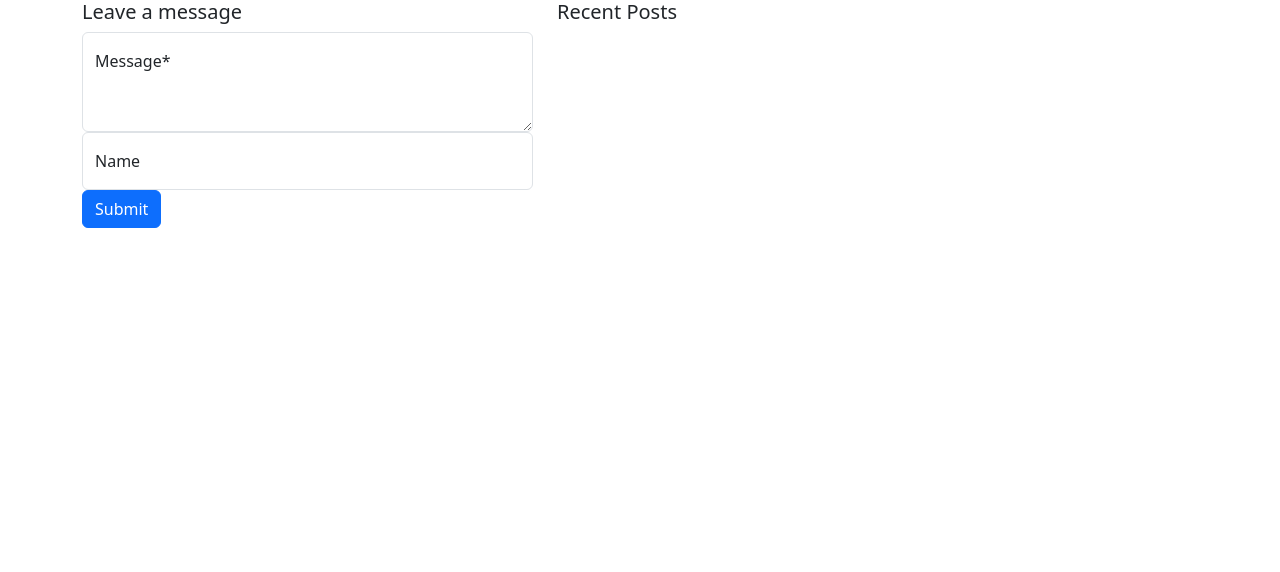
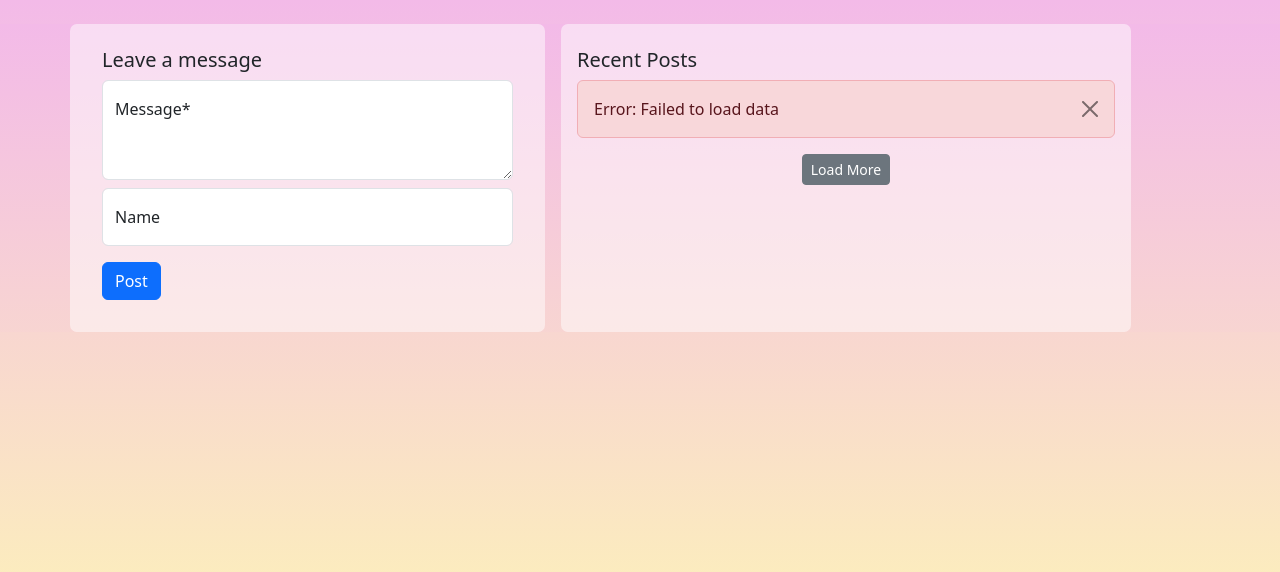
Before and after one commit to KavinAVS/instagram-confessions, a Flask app: page / in a window 1280 px wide. Shown: the top 572 px of the page. Run offline with Flask 2, Linux system fonts and the light colour scheme; data that the repository does not hold is empty; some libraries are stand-ins or nearby versions.

Commit message:
Finishes the instagram API call, cleans up the webpage, adds /recents api for recent posts call

```diff
--- a/app.py
+++ b/app.py
@@ -1,19 +1,31 @@
 from flask import Flask, render_template, request
+from flask_limiter import Limiter
+from flask_limiter.util import get_remote_address
+
 from waitress import serve
 import imageMaker.pil_autowrap as pilwrap
 import logging
 from decouple import config
+from instagrapi import Client
 import psycopg
+import json
 import os
 
 DATABASE_URL = config('DATABASE_URL')
 INSTA_USER = config('INSTA_USER')
 INSTA_PWD = config('INSTA_PWD')
 
-logger = logging.getLogger('waitress')
-logger.setLevel(logging.DEBUG)
+logger = logging.getLogger('instagrapi')
+logger.setLevel(logging.INFO)
+
 app = Flask(__name__)
+limiter = Limiter(get_remote_address, app=app)
 
+# Login to Instagram
+cl = Client()
+cl.login(INSTA_USER, INSTA_PWD)
+
+# Login to DB
 conn = psycopg.connect(DATABASE_URL)
 with conn.cursor() as cur:
     cur.execute("""
@@ -26,11 +38,14 @@
     """)
     conn.commit()
 
+
 @app.route('/', methods=["GET"])
 def main():
     return render_template("index.html")
 
+
 @app.route('/', methods=["POST"])
+@limiter.limit("10/day")
 def post():
     content = request.get_json(silent=True)
 
@@ -43,6 +58,7 @@
         name = content["name"]
 
     #add to DB
+    print("Adding to DB..")
     try:
         with conn.cursor() as cur:
             cur.execute(f"INSERT INTO Posts (message, name, reply_to) VALUES ('{content['message']}', '{name}', NULL) RETURNING PostID;")
@@ -50,24 +66,67 @@
             conn.commit()
             post_num=res[0][0]
     except:
+        print("Failed to add to db")
         return {"ret": False, "error":"dbwrite"}
 
+    print("Added to DB, Making image..")
 
     #Make the image
     post_str=f"post#{post_num:05d}"
     try:
-        pilwrap.make_text_image(content["message"], name, post_str, (100,100,0,255), post_str)
-    except:
+        pilwrap.make_text_image(content["message"], name, post_str, (55, 118, 173), post_str)
+    except Exception as e:
+        print("Failed make image", e)
         return {"ret": False, "error":"makeimage"}
 
+    print("Image made, posting image..")
+
     #post the image
-
+    try:
+        cl.photo_upload(f"./imageMaker/temp/{post_str}.jpg", post_str)
+    except:
+        print("Failed to post image")
+        with conn.cursor() as cur:
+            cur.execute(f"DELETE FROM Posts WHERE PostID='{post_num}';")
+            conn.commit()
+        return {"ret": False, "error":"uploadfail"}
 
     #delete the img from temp
-    os.remove(f"./temp/{post_str}.png")
+    os.remove(f"./imageMaker/temp/{post_str}.jpg")
 
-    return {"ret": True}
+    return {"ret": True, "post_num": post_num}
+
+@app.route('/recents', methods=["GET"])
+def recents():
+    startid = int(request.args.get('startid'))
+
+    if(startid is None):
+        return {"ret": False, "error":"nostartid"}
+
+    try:
+        with conn.cursor() as cur:
+            if(startid == -1):
+                cur.execute("SELECT MAX(PostID) FROM Posts;")
+                res = cur.fetchall()
+                conn.commit()
+                max_id = res[0][0]
+            else:
+                max_id = startid
+
+            min_id = max( (max_id - 30) , 0)
+            cur.execute(f"SELECT PostID,message,name FROM Posts WHERE PostID BETWEEN {min_id} AND {max_id};")
+            res = cur.fetchall()
+            conn.commit()
+
+    except Exception as e:
+        print(f"Failed to get from db {e}")
+        return {"ret": False, "error":"dbfail"}
+
+    return {"ret": True, "data": res}
 
 if __name__ == "__main__":
+    logger = logging.getLogger('waitress')
+    logger.setLevel(logging.INFO)
+
     #serve(app, host='0.0.0.0', port=80, threads=8)
     app.run(host='0.0.0.0', port=80)
--- a/static/scripts.js
+++ b/static/scripts.js
@@ -2,9 +2,18 @@
 const responseForm = document.getElementById('responseForm');
 const responseResult = document.getElementById('responseResult');
 
+var loading = false;
+
 responseForm.addEventListener('submit', function(e) {
     // Prevent default behavior:
     e.preventDefault();
+
+    if(loading){
+        alertMessage(`Request already in progress`, "warning");
+        return
+    }
+    loading = true;
+    setLoading(true);
 
     fetch('/', {
         method: 'POST',
@@ -17,12 +26,102 @@
             "name": responseForm.elements["uname"].value
         })
     })
+    .then(response =>{
+        if(response.status === 429) throw "429error";
+        return response.json();
+    })
+    .then((response)=>{
+        if(response.ret){
+            alertMessage(`Success! Post Number: ${response.post_num}`, "success");
+            responseForm.elements["responseText"].value = "";
+            responseForm.elements["uname"].value = "";
+        }else{
+            errorMessage = "";
+            switch(response.error) {
+                case "nomsg":
+                    errorMessage = "No message was provided";
+                    break;
+                case "dbwrite":
+                    errorMessage = "Failed when writing to database";
+                    break;
+                case "makeimage":
+                    errorMessage = "Failed when making image";
+                    break;
+                case "uploadfail":
+                    errorMessage = "Upload to Instagram Failed";
+                    break;
+                default:
+                    errorMessage = "Unexpected error occured";
+            }
+
+            alertMessage(`Error: ${errorMessage}`, "danger");
+        }
+        loading = false;
+        setLoading(false);
+    })
+    .catch(error => {
+        if(error === "429error"){
+            alertMessage("Too many requests, try again later", "danger");
+        }else{
+            alertMessage("Unexpected error occured, try again later", "danger");
+        }
+
+        loading = false;
+        setLoading(false);
+    });
+});
+
+
+const alertHolder = document.getElementById('alert-holder');
+const alertMessage = (message, type) => {
+    alertHolder.innerHTML += `<div class="alert alert-${type} alert-dismissible" role="alert"> ${message} <button type="button" class="btn-close" data-bs-dismiss="alert" aria-label="Close"></button> </div>`
+}
+
+const recentAlertHolder = document.getElementById('recents-alert-holder');
+const recentAlertMessage = (message, type) => {
+    recentAlertHolder.innerHTML += `<div class="alert alert-${type} alert-dismissible" role="alert"> ${message} <button type="button" class="btn-close" data-bs-dismiss="alert" aria-label="Close"></button> </div>`
+}
+
+const btnSubmit = document.getElementById('btn-submit');
+const setLoading = (loading) => {
+    if(loading){
+        btnSubmit.disabled = true;
+        btnSubmit.innerHTML = `<span class="spinner-border spinner-border-sm" role="status" aria-hidden="true"></span> Posting...`;
+    }else{
+        btnSubmit.disabled = false;
+        btnSubmit.innerHTML = `Post`;
+    }
+}
+
+const recentsHolder = document.getElementById('recents-holder');
+document.addEventListener("DOMContentLoaded", function() {
+
+    getRecents(-1);
+
+
+});
+
+
+function getRecents(startID){
+    fetch('/recents?' + new URLSearchParams({startid: startID}), {
+        method: 'GET',
+        headers: {
+            'Accept': 'application/json',
+            'Content-Type': 'application/json'
+        }
+    })
     .then(response => response.json())
     .then((response)=>{
-        console.log(JSON.stringify(response));
-        responseForm.elements["responseText"].value = "";
-        responseForm.elements["uname"].value = "";
+        if(response.ret){
+            var data = response.data;
+            for(var i = 0; i < data.length; i++){
+                console.log(data[i]);
+            }
+        }else{
+            recentAlertMessage(`Error: Failed to load data`, "danger");
+        }
     })
-    .catch(() => getResultSpace.innerHTML = "Server error");
-
-});
+    .catch(error => {
+        recentAlertMessage("Unexpected error occured, could not load data : " + error, "danger");
+    });
+}
--- a/templates/index.html
+++ b/templates/index.html
@@ -1,30 +1,48 @@
 <!doctype html>
 <html>
     <head>
-        <link rel="stylesheet" href="{{ url_for('static', filename='styles.css') }}">
+        <meta name="viewport" content="width=device-width, initial-scale=1">
+        <style>
+            body, html{
+                background-image: linear-gradient(rgb(243, 186, 232), rgb(255, 255, 174));
+                background-repeat: no-repeat;
+                background-size: 100% 100vh;
+            }
+
+            #responseForm, #recentSection{
+                background-color: rgba(255, 255, 255, 0.5);
+                border-radius: 7px;
+                border: 0px;
+            }
+
+        </style>
     </head>
     <body>
 
         <div class="container">
 
-            <div class="row">
-                <form id="responseForm" method="POST" action="/" class="col-sm-12 col-md-5">
+            <div class="row mt-4">
+                <form id="responseForm" method="POST" action="/" class="card col-12 col-md-5 p-3 pt-2">
+                    <div class="card-body">
                         <h5>Leave a message</h5>
-                    <div class="form-floating">
+                        <div id="alert-holder" class="mt-2"></div>
+                        <div class="form-floating mt-2">
                             <textarea class="form-control" placeholder="message" id="responseText" style="height: 100px" required></textarea>
                             <label for="floatingTextarea2">Message*</label>
                         </div>
-                    <div class="form-floating">
+                        <div class="form-floating mt-2">
                             <input type="text" class="form-control" id="uname" placeholder="Anonymous">
                             <label for="uname">Name</label>
                         </div>
-                    <button type="submit" class="btn btn-primary">Submit</button>
-
+                        <button type="submit" class="btn btn-primary mt-3" id="btn-submit">Post</button>
+                    </div>
                 </form>
 
-                <div class="col-sm-12 col-md-5">
-                    <h5>Recent Posts</h5>
-
+                <div class="col-12 col-md-6 mt-2 mt-md-0 ms-md-3 p-3" id="recentSection">
+                    <h5 class="pt-2">Recent Posts</h5>
+                    <div id="recents-alert-holder" class="mt-1"></div>
+                    <div id="recents-holder" class="mt-1 list-group"></div>
+                    <div class="text-center"><button type="button" class="btn btn-secondary btn-sm">Load More</button></div>
                 </div>
             </div>
         </div>
```
Also changed, not shown: db.py (+31 -14 lines), imageMaker/pil_autowrap.py (+4 -4 lines), imageMaker/test.py (+1 -1 lines), instagram.py (+10 -1 lines), requirements.txt (+9 -0 lines), static/styles.css (deleted). Lines whose indentation alone changed are shown as unchanged.
